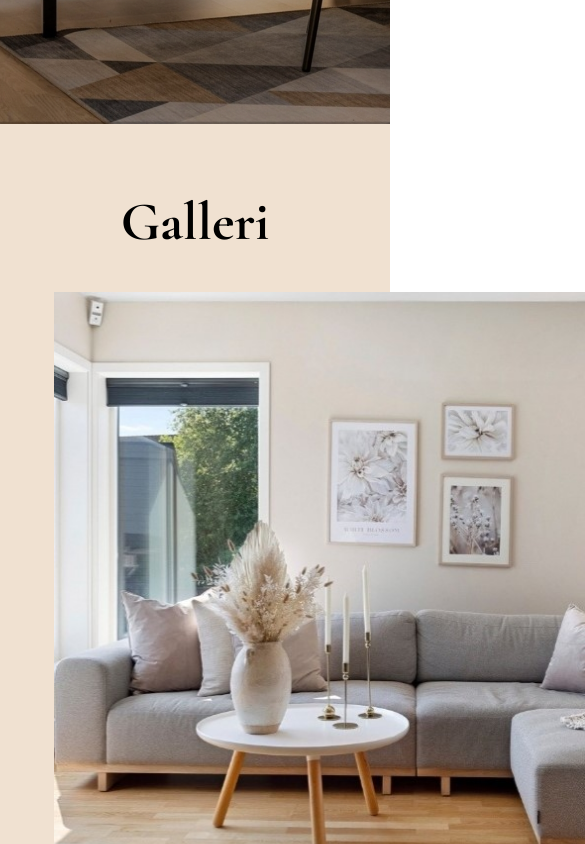
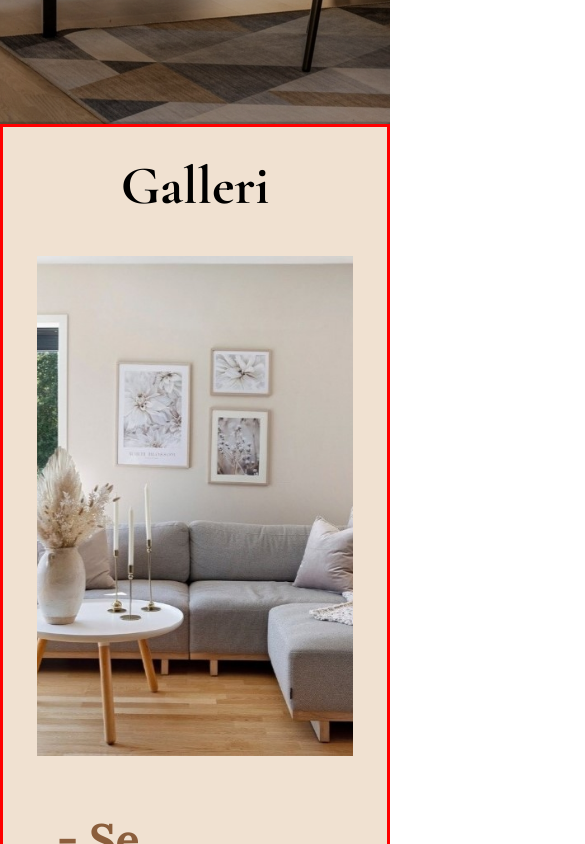
Before and after one commit to olem90/TrondheimBoligStyling, a React (Vite) app: page / in a window 390 px wide. Shown: the part 720-1564 px from the top of the page, 585 px wide, since content can reach past the window. Built offline with nearby package versions, Linux system fonts and the light colour scheme.

Commit message:
started adding media queries to the gallery section

```diff
--- a/src/components/Gallery/Gallery.jsx
+++ b/src/components/Gallery/Gallery.jsx
@@ -19,7 +19,7 @@ export const Gallery = forwardRef((props, ref) => {
     const [showFullGallery, setShowFullGallery] = useState(false);
     const [linkHovered, setLinkHovered] = useState(false);
     const [currentPage, setCurrentPage] = useState(1);
-    const [imagesPerPage] = useState(9);
+    const [imagesPerPage, setImagesPerPage] = useState(9);
 
     const [modalOpen, setModalOpen] = useState(false);
     const [selectedImage, setSelectedImage] = useState(null);
@@ -40,6 +40,24 @@ export const Gallery = forwardRef((props, ref) => {
         setModalOpen(false);
         setSelectedImage(null);
     };
+
+    useEffect(() => {
+        const updateImagesPerPage = () => {
+            if (window.innerWidth <= 700) {
+                setImagesPerPage(6); // Show 6 images per page at 700px or less
+            } else {
+                setImagesPerPage(9); // Show 9 images per page otherwise
+            }
+        };
+
+        updateImagesPerPage(); // Set the initial value
+
+        window.addEventListener('resize', updateImagesPerPage);
+
+        return () => {
+            window.removeEventListener('resize', updateImagesPerPage);
+        };
+    }, []);
 
     useEffect(() => {
         const handleClickOutside = (event) => {
--- a/src/components/Gallery/Gallery.style.jsx
+++ b/src/components/Gallery/Gallery.style.jsx
@@ -2,13 +2,12 @@ import styled from "styled-components";
 
 export const GalleryStyle = styled.div`
   box-sizing: border-box;
-  width: 80%;
+  width: 90%;
   margin-inline: auto;
   display: flex;
   flex-direction: column;
   margin: auto;
   position: relative;
-  height: 90%;
 
   .h2-front {
     text-align: center;
@@ -21,7 +20,7 @@ export const GalleryStyle = styled.div`
 
   .gallery-page {
     box-sizing: border-box;
-    width: 100%;
+    min-width: 100%;
     height: 100%;
     padding: 15px;
     transform-style: preserve-3d;
@@ -30,12 +29,13 @@ export const GalleryStyle = styled.div`
     perspective: 1000px;
     margin: auto;
 
+
     .back {
       box-sizing: border-box;
       position: absolute;
       top: 0;
       left: 0;
-      width: 100%;
+      min-width: 100%;
       height: 100%;
       backface-visibility: hidden;
       transform: rotateY(0deg);
@@ -44,13 +44,15 @@ export const GalleryStyle = styled.div`
       align-items: center;
       visibility: hidden;
       flex-direction: column;
+      border: 2px solid black;
 
       .pagination-buttons {
         box-sizing: border-box;
         display: flex;
-        margin-top: 50px;
+        margin-top: 20px;
         padding: 5p;
-        width: 88%;
+        width: 80%;
+        border: 2px solid blue;
 
         button {
           border: none;
@@ -74,6 +76,15 @@ export const GalleryStyle = styled.div`
           font-weight: bold;
           text-decoration: underline 2px solid #000;
         }
+
+      @media(max-width: 1500px) {
+          width: 95%;
+        }
+
+       @media(max-width: 1100px) {
+          width: 100%;
+        }
+
       }
 
       .gallery-h2 {
@@ -85,20 +96,44 @@ export const GalleryStyle = styled.div`
 
       .images-container {
         box-sizing: border-box;
-        width: 88%;
+        width: 80%;
         display: grid;
         grid-template-columns: repeat(3, 1fr);
-        gap: 25px 80px;
+        gap: 25px 50px;
+        border: 2px solid purple;
 
         img {
-          max-height: 210px;
-          min-width: 100%;
+          max-height: 180px;
+          height: 100%;
+          width: 100%;
           object-fit: cover;
+          max-width: 350px;
+
+          @media(max-width: 1100px) {
+            max-height: 180px;
+          }
+
+          @media(max-width: 900px) {
+            max-height: 150px;
+          }
 
           &:hover  {
             opacity: 1;
           }
         }
+
+        @media(max-width: 1500px) {
+          width: 95%;
+        }
+
+        @media(max-width: 1100px) {
+          gap: 25px 30px;
+          width: 100%;
+        }
+
+        @media(max-width:700px) {
+            grid-template-columns: repeat(2, 1fr);
+          }
       }
     }
 
@@ -122,12 +157,16 @@ export const GalleryStyle = styled.div`
   }
 
   .gallery-front-img {
-    min-width: 100%;
+    width: 100%;
     object-fit: cover;
-    height: 600px;
+    height: 550px;
     margin-inline: auto;
     background-color: rgba(255, 255, 255, 0.4);
     opacity: 1;
+
+    @media(max-width: 1500px) {
+          height: 500px;
+      }
   }
 
   .galleri-link {
@@ -259,9 +298,12 @@ export const ModalBackdrop = styled.div`
 `;
 
 export const GalleryStyleWrapper = styled.section`
-  height: 100vh;
+  box-sizing: border-box;
+  min-height: 100vh;
+  width: 100%;
   display: flex;
   justify-content: center;
   align-items: center;
   background: #F0E1D1;
+  border: 3px solid red;
 `
--- a/src/components/Header/Header.style.jsx
+++ b/src/components/Header/Header.style.jsx
@@ -2,12 +2,14 @@ import styled from "styled-components";
 
 export const HeaderStyle = styled.header`
   height: 100vh;
+  width: 100%;
   display: flex;
   position: relative;
 
   &::before {
     content: '';
     position: absolute;
+    width: 100%;
     top: 0;
     left: 0;
     right: 0;
```
